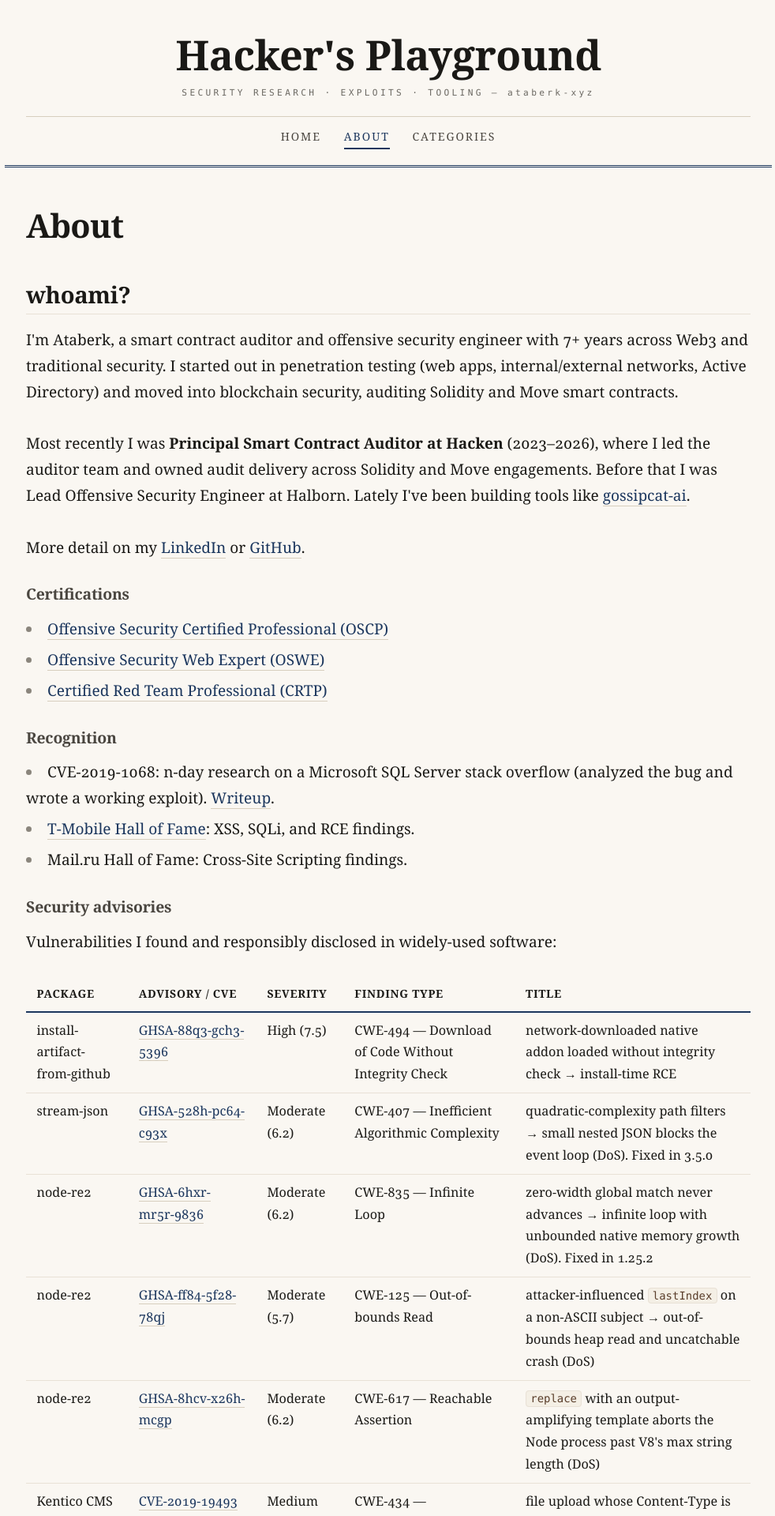
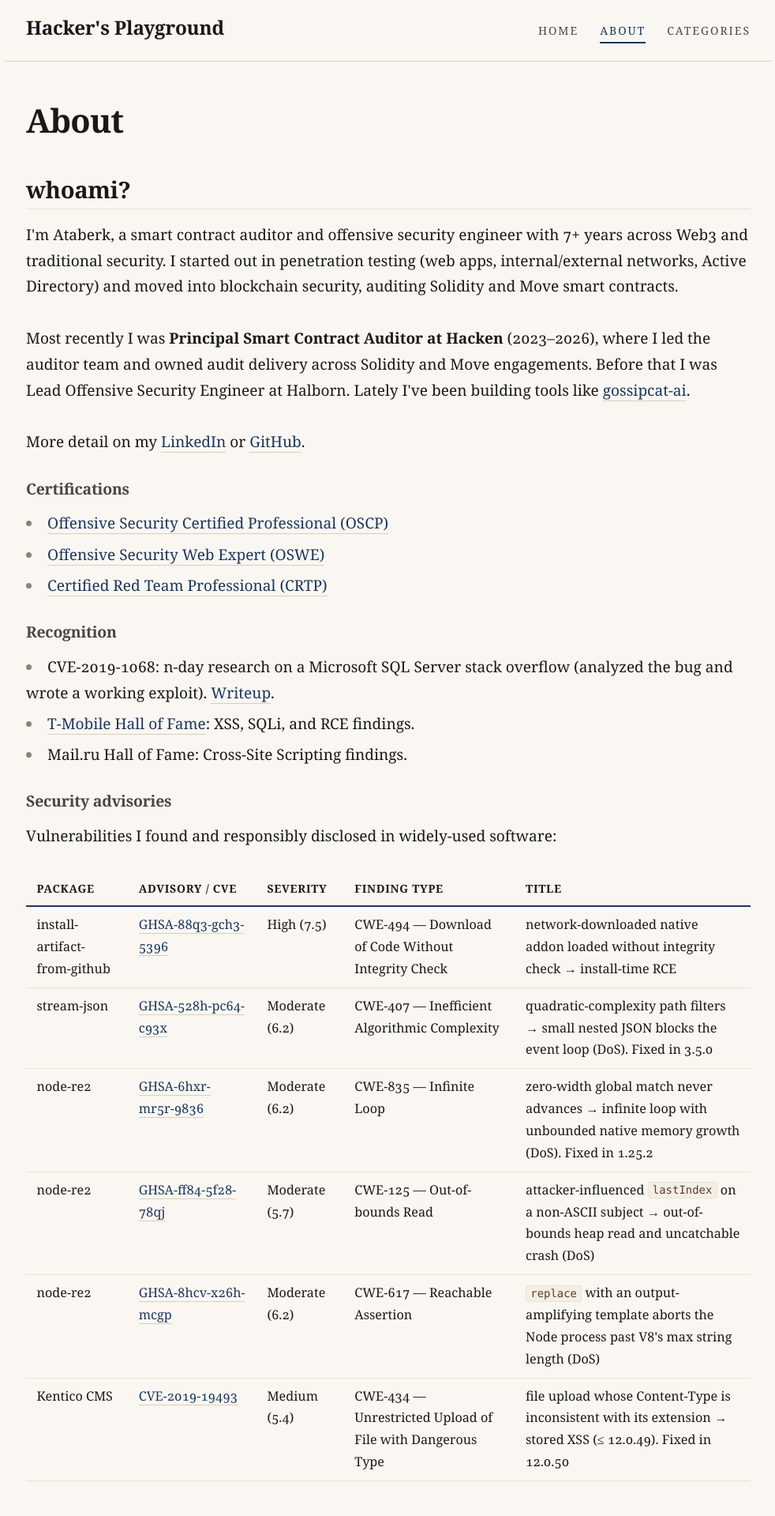
Before and after one commit to ataberk-xyz/ataberk-xyz.github.io, a Jekyll site: the page built from about.md, in a window 1280 px wide. Shown: the top 1919 px of the page at 79% size, without its empty margins (148-1130 px from the left). Built offline with Jekyll 4.4.1, drawn with Linux system fonts in a browser that asks for light colours.

Commit message:
theme: top-bar masthead + banner featured + density-matched covers
- masthead: single-row bar (brand left, nav right), thin rule
- featured: stacked — kicker line carries read time, 3.6rem headline,
  full-width 3:1 dissolve banner (45x15 grid)
- cover include takes cols/rows so on-screen cell scale stays constant;
  cards use 24x14 at 12/7, never denser-looking than the banner

Co-Authored-By: Claude Fable 5 <noreply@anthropic.com>

```diff
--- a/_includes/masthead.html
+++ b/_includes/masthead.html
@@ -1,7 +1,6 @@
 <header class="masthead">
   <div class="masthead-inner">
     <a class="brand" href="{{ site.baseurl }}/">{{ site.title }}</a>
-    <p class="brand-issue">SECURITY RESEARCH · EXPLOITS · TOOLING — {{ site.tagline }}</p>
     {% include nav-links.html %}
   </div>
 </header>
--- a/_sass/kami/_layout.scss
+++ b/_sass/kami/_layout.scss
@@ -9,42 +9,35 @@
 
 // ── Masthead ──
 .masthead {
-  border-bottom: 3px double var(--accent);
+  border-bottom: 1px solid var(--border-strong);
   background: var(--bg);
 }
 .masthead-inner {
   max-width: var(--page);
   margin: 0 auto;
-  padding: 2.4rem 1.5rem 1.1rem;
-  text-align: center;
+  padding: 1.25rem 1.5rem;
+  display: flex;
+  justify-content: space-between;
+  align-items: baseline;
+  flex-wrap: wrap;
+  gap: 0.5rem 1.5rem;
 }
 .brand {
   display: inline-block;
   font-family: var(--serif);
   font-weight: 700;
-  font-size: 2.9rem;
+  font-size: 1.35rem;
   line-height: 1;
   letter-spacing: -0.01em;
   color: var(--ink);
 }
 .brand:hover { color: var(--accent); text-decoration: none; }
-.brand-issue {
-  font-family: var(--mono);
-  font-size: 0.62rem;
-  letter-spacing: 0.3em;
-  color: var(--ink-3);
-  margin: 0.55rem 0 0;
-}
 
 // ── Nav ──
 .site-nav {
   display: flex;
-  justify-content: center;
   flex-wrap: wrap;
-  gap: 0.4rem 1.6rem;
-  border-top: 1px solid var(--border-strong);
-  margin-top: 1.1rem;
-  padding-top: 0.7rem;
+  gap: 0.4rem 1.5rem;
 }
 .nav-link {
   font-size: 0.78rem;
@@ -93,35 +86,27 @@ main.container { padding-top: 2.8rem; padding-bottom: 3.5rem; min-height: 50vh;
 .sev-warn { color: var(--accent-warn); }
 
 .ledger-featured {
-  display: grid;
-  grid-template-columns: 1.35fr 1fr;
-  gap: 2.5rem;
-  align-items: center;
-  margin: 1.5rem 0 2rem;
+  margin: 1.2rem 0 2.2rem;
 
   .lf-title {
-    font-size: 3rem;
-    line-height: 1.05;
-    margin: 0.35rem 0 0;
+    font-size: 3.6rem;
+    line-height: 1.04;
+    letter-spacing: -0.015em;
+    margin: 0.5rem 0 0;
+    max-width: 46rem;
     a { color: var(--ink); text-decoration: none; }
     a:hover { color: var(--accent); }
   }
   .lf-dek {
     font-style: italic;
     color: var(--ink-2);
-    font-size: 1.1rem;
+    font-size: 1.12rem;
     line-height: 1.55;
-    margin: 0.8rem 0 0;
+    margin: 0.9rem 0 0;
+    max-width: 38rem;
   }
-  .lf-meta {
-    font-family: var(--mono);
-    font-size: 0.7rem;
-    letter-spacing: 0.1em;
-    color: var(--ink-3);
-    margin-top: 1rem;
-  }
-  .lf-cover { display: block; }
-  .lf-cover .cover { aspect-ratio: 4 / 3; height: auto; }
+  .lf-cover { display: block; margin-top: 1.6rem; }
+  .lf-cover .cover { aspect-ratio: 3 / 1; height: auto; }
 }
 .rule-strong {
   border: 0;
@@ -153,7 +138,9 @@ main.container { padding-top: 2.8rem; padding-bottom: 3.5rem; min-height: 50vh;
   }
   .lc-cover { display: block; }
   .lc-cover .cover {
-    aspect-ratio: 16 / 9;
+    // 12/7 matches the 24x14 cover grid exactly — no slice-zoom, cells
+    // render at their native scale (must stay <= the featured banner's)
+    aspect-ratio: 12 / 7;
     height: auto;
     border: 0;
     border-radius: 0;
@@ -162,10 +149,10 @@ main.container { padding-top: 2.8rem; padding-bottom: 3.5rem; min-height: 50vh;
   .lc-body { padding: 0.85rem 1.1rem 1.1rem; }
 }
 @media (max-width: $bp-tablet) {
-  .ledger-featured { grid-template-columns: 1fr; }
+  .ledger-featured .lf-title { font-size: 2.6rem; }
 }
 @media (max-width: $bp-mobile) {
   .ledger-grid { grid-template-columns: 1fr; }
   .ledger-featured .lf-title { font-size: 2rem; }
-  .brand { font-size: 2.1rem; }
+  .ledger-featured .lf-cover .cover { aspect-ratio: 16 / 9; }
 }
```
Also changed, not shown: _includes/cover.html (+24 -11 lines), _layouts/index.html (+7 -10 lines), categories.md (+1 -1 lines).
